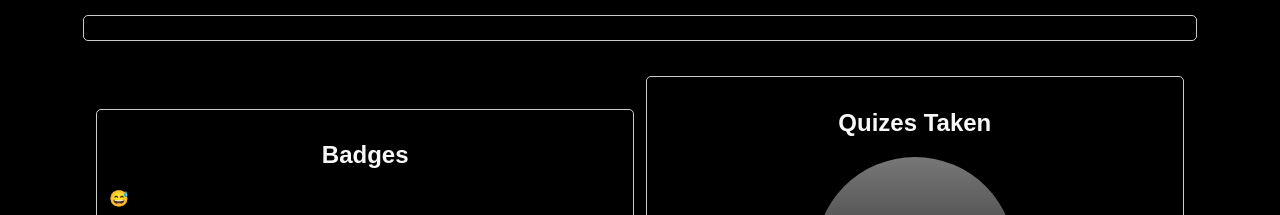
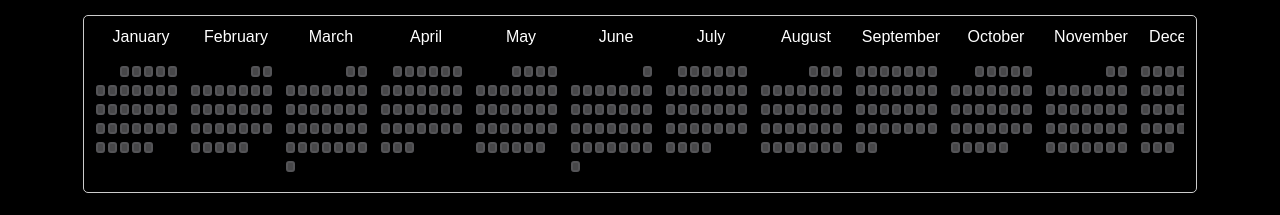
Before and after one commit to FatimaMansoor-dev/Quizzify-AI, a Flask app: template templates/userProfile.html in a window 1280 px wide. Shown: the part 120-335 px from the top of the page. Run offline with Flask 3, Linux system fonts and the light colour scheme; the template is opened without the code that fills it, so the values that code supplies are empty.

Commit message:
streak upon signup fix

```diff
--- a/templates/userProfile.html
+++ b/templates/userProfile.html
@@ -175,7 +175,9 @@
     color: #f8f8f8;
     text-align: center;
 }
-
+.badges img{
+    width: 50%;
+}
 .speedometer-container {
     text-align: center;
     margin-left: 0.7rem;
@@ -419,8 +421,44 @@
   border: 1px solid #ccc; /* Optional: Add a border for better visibility */
   border-radius: 5px; /* Optional: Rounded corners */
 }
+.streak-tracker {
+  margin: 15px auto; /* Center with auto and provide top/bottom spacing */
+  padding: 12px;
+}
+
+#calendar {
+  display: flex;
+  gap: 5px;
+  overflow-x: auto;
+}
+
+.month-container {
+  flex: 1 0 auto; /* Allow containers to scale flexibly */
+  max-width: calc(100% / 12); /* Ensures equal width for months */
+}
+
+.month-label {
+  text-align: center;
+  color: #fff;
+  font-size: 1rem; /* Slightly bigger for visibility */
+  margin-bottom: 20px;
+}
 
 
+
+.day {
+  width: 50%;
+}
+
+.day span {
+  display: none; /* Optional: Hide inner text */
+}
+
+.empty {
+  background-color: transparent;
+  border: none;
+  cursor: default;
+}
 
     </style>
 </head>
@@ -446,7 +484,14 @@
     <!-- Badges Block -->
     <div class="badges">
         <h2>Badges</h2>
-        <p>{{ message }}😅</p>
+        <div>
+            {% if message == "First-Step Badge" %}
+                <img src="../static/firststep.png" alt="First Step Badge">
+                <p>First Step Badge</p>
+            {% else %}
+                <p>{{ message }}😅</p>
+            {% endif %}
+        </div>
     </div>
     <!-- Speedometer Block -->
     <div class="speedometer-container">
@@ -460,28 +505,24 @@
 
 
     <script>
-   // Example: quiz_attempts is an array of date strings, e.g. ['2024-12-01', '2024-12-15']
-// const quizAttempts = {{ quiz_attempts|tojson }}; // Assuming this is passed from the backend as a list
-// const quizAttempts = [
-//     '2025-12-01',
-//     '2025-12-15',
-// ];
+
 const quizAttemptsElement = document.getElementById("quizAttemptsData");
         const quizAttempts = JSON.parse(quizAttemptsElement.getAttribute("data-quiz-attempts"));
 
 // Parse the dates in quiz_attempts to Date objects
-const highlightDates = quizAttempts.map(quizDate => {
-    const [year, month, day] = quizDate.split('-');
-    return new Date(year, month - 1, day); // Create Date objects
-});
-console.log(highlightDates);
+const highlightDates = quizAttempts.length > 0
+    ? quizAttempts.map(quizDate => {
+        const [year, month, day] = quizDate.split('-');
+        return new Date(year, month - 1, day);
+    })
+    : []; // Default to an empty array if no quizAttempts
 
 const daysInMonth = [31, 28, 31, 30, 31, 30, 31, 31, 30, 31, 30, 31];
 const calendar = document.getElementById("calendar");
 
 const weekdays = ["Mon", "Tue", "Wed", "Thu", "Fri", "Sat", "Sun"];
 const monthNames = ["January", "February", "March", "April", "May", "June", "July", "August", "September", "October", "November", "December"];
-let startingDayOfWeek = 2; // Assume Month 1 starts on Wednesday
+let startingDayOfWeek = 2; // Month 1 starts on Wednesday
 
 daysInMonth.forEach((days, monthIndex) => {
     const monthContainer = document.createElement("div");
@@ -516,7 +557,7 @@
         dayBox.title = `${monthNames[monthIndex]} ${day}`;
 
         // Check if the day matches any highlight date
-        const currentDay = new Date(2025, monthIndex, day); // Use year 2024 (replace with dynamic year if needed)
+        const currentDay = new Date(2025, monthIndex, day);
         if (highlightDates.some(date => date.getTime() === currentDay.getTime())) {
             dayBox.classList.add("highlight"); // Apply highlight class
         }
```
Also changed, not shown: static/firststep.png (added).
